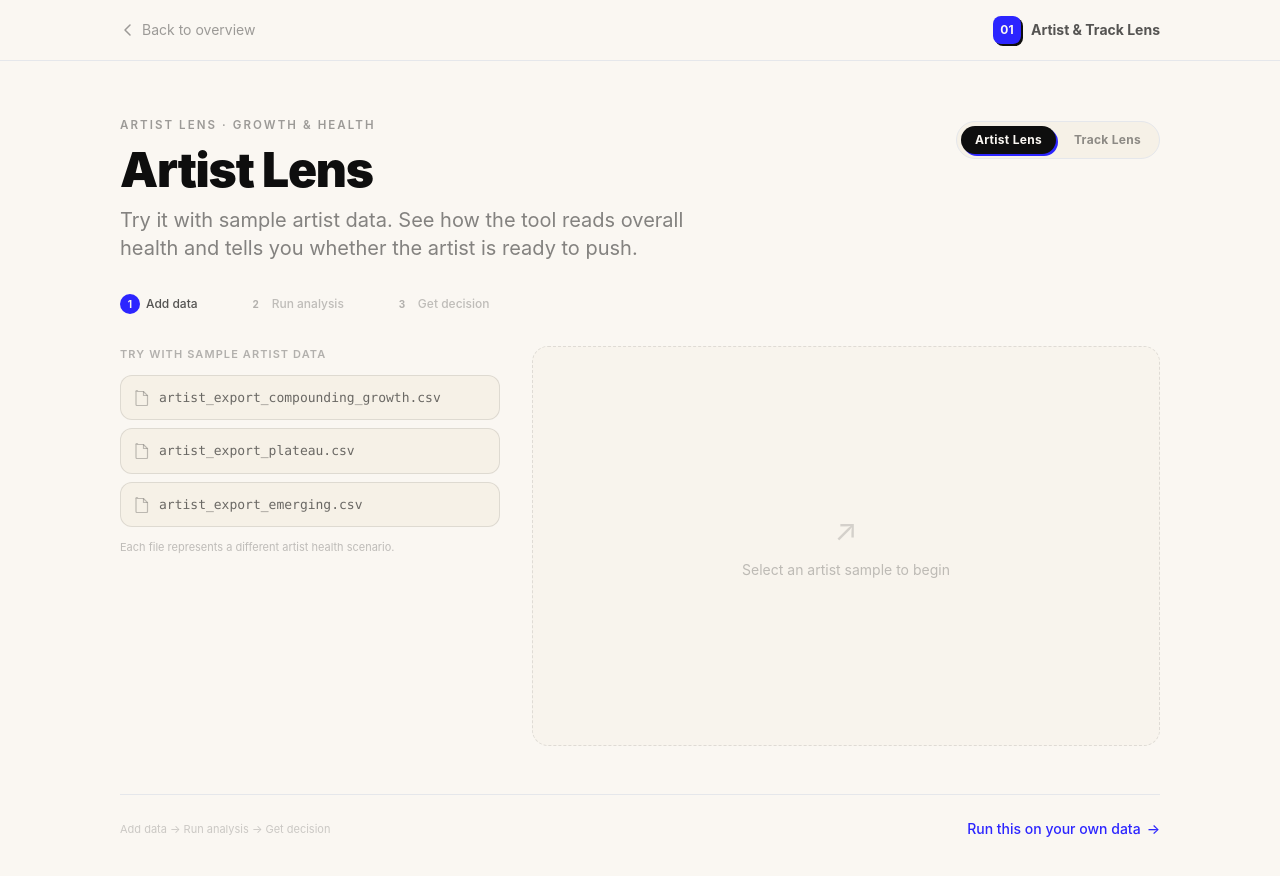
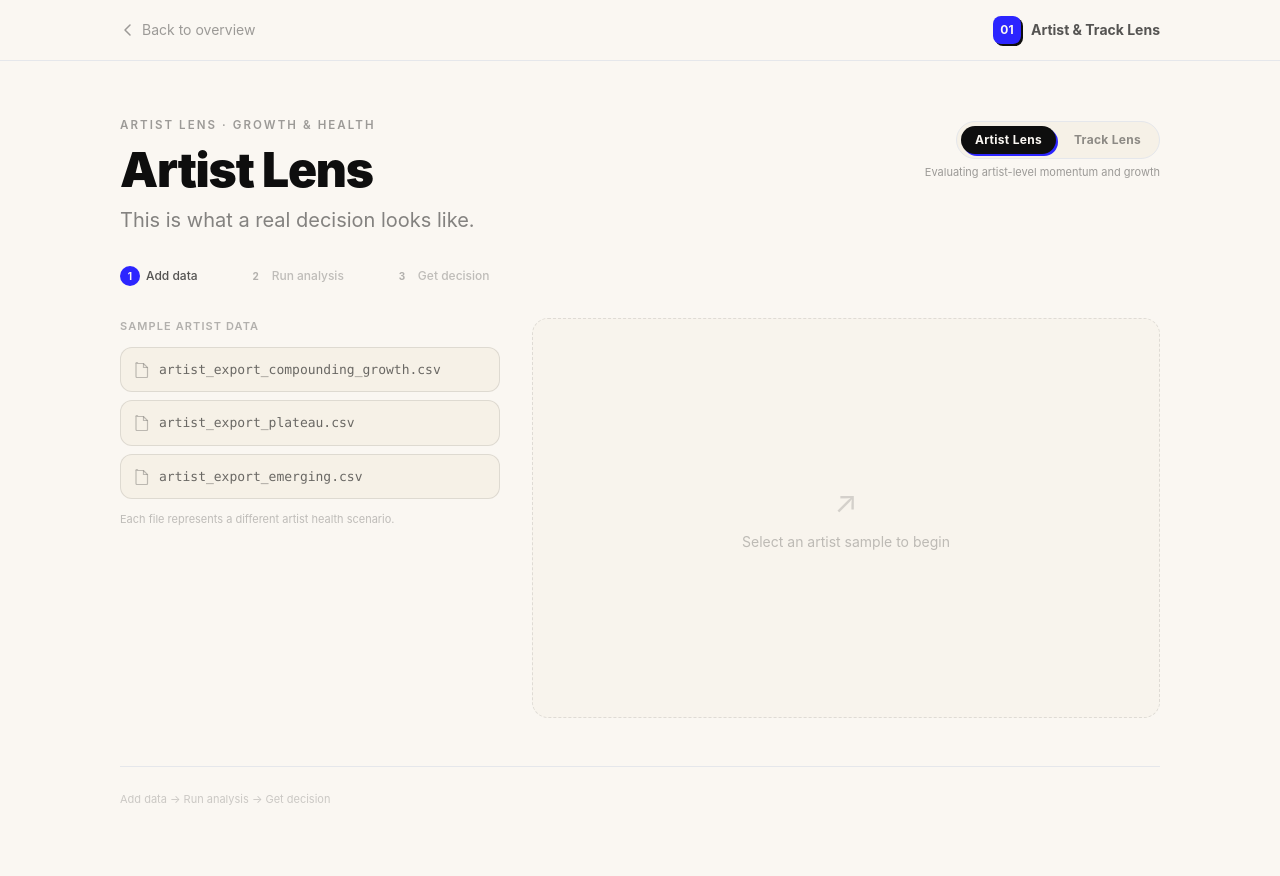
Before and after one commit to leondiaper-ai/music-decision-site, a Next.js app: page /lens in a window 1280 px wide. Shown: the top 876 px of the page. Built offline with nearby package versions, Linux system fonts and the light colour scheme.

Commit message:
Refine lens demo: tighter copy, toggle context, single primary CTA

```diff
--- a/app/lens/page.tsx
+++ b/app/lens/page.tsx
@@ -135,6 +135,8 @@ const LENS_COPY: Record<LensMode, {
   title: string;
   eyebrow: string;
   subtitle: string;
+  toggleContext: string;
+  primaryCta: string;
   sampleEyebrow: string;
   sampleHelp: string;
   emptyHelper: string;
@@ -142,18 +144,20 @@ const LENS_COPY: Record<LensMode, {
   artist: {
     title: "Artist Lens",
     eyebrow: "Artist Lens · Growth & Health",
-    subtitle:
-      "Try it with sample artist data. See how the tool reads overall health and tells you whether the artist is ready to push.",
-    sampleEyebrow: "Try with sample artist data",
+    subtitle: "This is what a real decision looks like.",
+    toggleContext: "Evaluating artist-level momentum and growth",
+    primaryCta: "Analyse your artist →",
+    sampleEyebrow: "Sample artist data",
     sampleHelp: "Each file represents a different artist health scenario.",
     emptyHelper: "Select an artist sample to begin",
   },
   track: {
     title: "Track Lens",
     eyebrow: "Track Lens · Scale Decision",
-    subtitle:
-      "Try it with sample track data. See how the tool decides whether a specific track should scale, hold, or wait.",
-    sampleEyebrow: "Try with sample track data",
+    subtitle: "This is what a real decision looks like.",
+    toggleContext: "Evaluating track-level scale readiness",
+    primaryCta: "Analyse your track →",
+    sampleEyebrow: "Sample track data",
     sampleHelp: "Each file represents a different track scenario.",
     emptyHelper: "Select a track sample to begin",
   },
@@ -376,8 +380,11 @@ export default function LensPage() {
               {copy.subtitle}
             </p>
           </div>
-          <div className="pt-1">
+          <div className="pt-1 flex flex-col items-start md:items-end gap-2">
             <LensToggle value={lens} onChange={changeLens} />
+            <p className="text-[11px] text-ink/40 leading-none">
+              {copy.toggleContext}
+            </p>
           </div>
         </motion.div>
 
@@ -487,7 +494,7 @@ export default function LensPage() {
                       rel="noreferrer noopener"
                       className="w-full py-3.5 rounded-xl bg-ink text-paper font-display font-bold text-sm tracking-wide text-center transition-all cursor-pointer shadow-[3px_3px_0_0_rgba(44,37,255,1)] hover:shadow-[2px_2px_0_0_rgba(44,37,255,1)] hover:translate-x-[1px] hover:translate-y-[1px]"
                     >
-                      Run this on your own data →
+                      {copy.primaryCta}
                     </a>
                     <button
                       onClick={resetAll}
@@ -574,7 +581,7 @@ export default function LensPage() {
                       </div>
 
                       {/* Bottom action row */}
-                      <div className="mt-6 pt-5 border-t border-ink/6 flex items-center justify-between gap-4 flex-wrap">
+                      <div className="mt-6 pt-5 border-t border-ink/6 flex items-center gap-4 flex-wrap">
                         <button
                           onClick={copyDecisionSummary}
                           className="inline-flex items-center gap-2 text-sm font-medium text-ink/40 hover:text-ink/70 transition-colors cursor-pointer"
@@ -596,15 +603,6 @@ export default function LensPage() {
                             </>
                           )}
                         </button>
-                        <a
-                          href={FULL_TOOL_URL}
-                          target="_blank"
-                          rel="noreferrer noopener"
-                          className="inline-flex items-center gap-1.5 text-sm font-bold text-electric hover:text-electric/80 transition-colors"
-                        >
-                          Run this on your own data
-                          <span>→</span>
-                        </a>
                       </div>
                     </motion.div>
                   ) : (
@@ -630,19 +628,10 @@ export default function LensPage() {
           </motion.div>
 
         {/* ── Footer strip ── */}
-        <div className="mt-12 pt-6 border-t border-ink/8 flex items-center justify-between flex-wrap gap-4">
+        <div className="mt-12 pt-6 border-t border-ink/8">
           <p className="text-[11px] text-ink/20">
             Add data → Run analysis → Get decision
           </p>
-          <a
-            href={FULL_TOOL_URL}
-            target="_blank"
-            rel="noreferrer noopener"
-            className="inline-flex items-center gap-1.5 text-sm font-medium text-electric hover:text-electric/80 transition-colors"
-          >
-            Run this on your own data
-            <span>→</span>
-          </a>
         </div>
       </div>
     </div>
```
Also changed, not shown: 1 other file (tests, documents, lock files or other folders).
